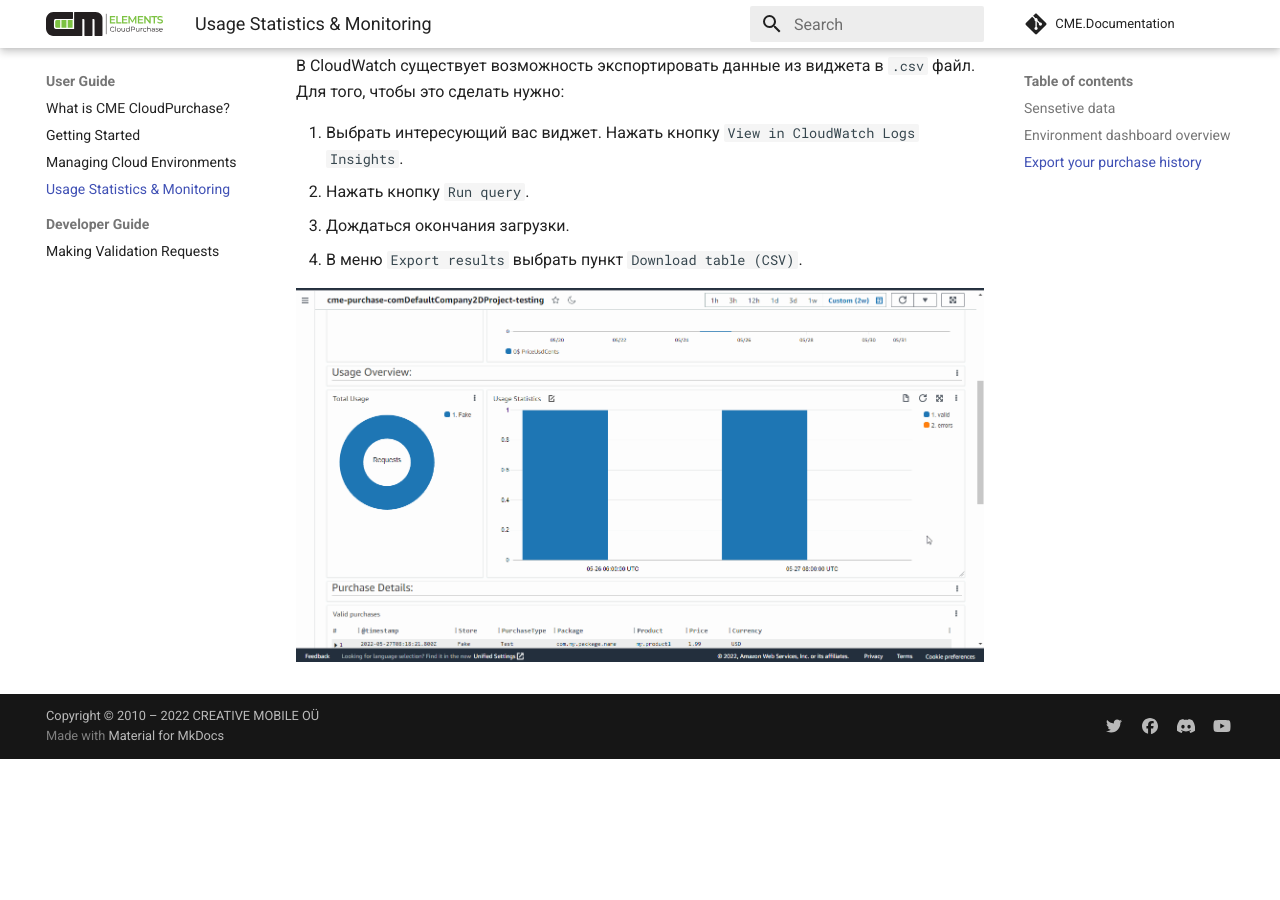
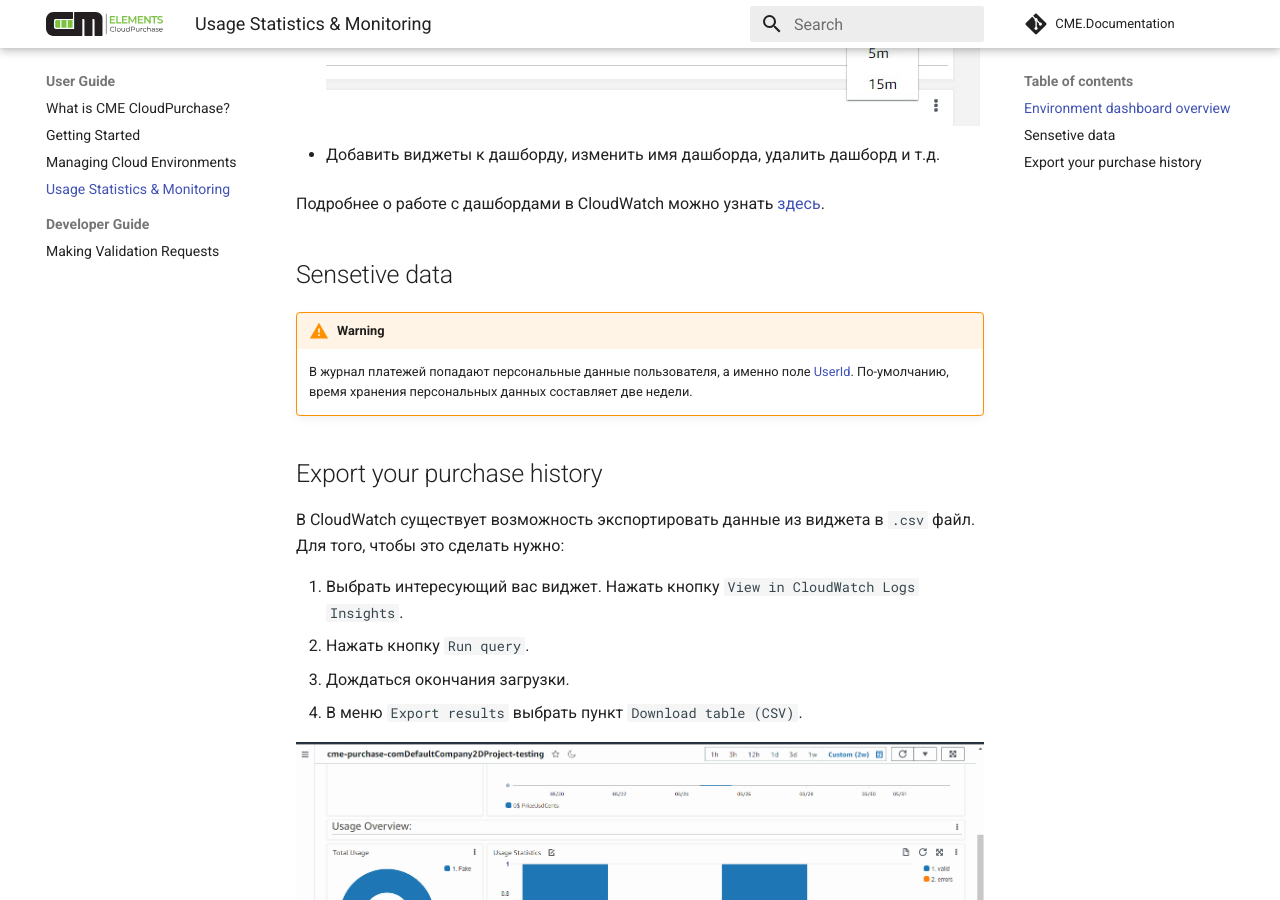
Before and after one commit to creative-mobile/CME.Documentation, an MkDocs documentation site: the page built from docs/user_guide/usage_statistics.md, in a window 1280 px wide and 900 px high, scrolled down 1739 px. Built offline with MkDocs 1.6.1 and Material for MkDocs 9.7.7, drawn with Linux system fonts in a browser that asks for light colours; comment, search, counter and statistics services are not loaded; before the commit the page ends 2498 px from its top, so only the background shows below that; some of the changed text lies outside the part shown.

Commit message:
Usage statistics cleanup

```diff
--- a/docs/user_guide/usage_statistics.md
+++ b/docs/user_guide/usage_statistics.md
@@ -27,6 +25,13 @@
 
 Подробнее о работе с дашбордами в CloudWatch можно узнать [здесь](https://docs.aws.amazon.com/AmazonCloudWatch/latest/monitoring/CloudWatch_Dashboards.html).
 
+## <a id="sensetive-data"></a> Sensetive data
+
+<div class="admonition warning">
+<p class="admonition-title">Warning</p>
+<p>В журнал платежей попадают персональные данные пользователя, а именно поле <a href="/api_reference/CME.CloudPurchase/#F-CME-CloudPurchase-ValidationRequest-UserId">UserId</a>. По-умолчанию, время хранения персональных данных составляет две недели.</p>
+</div>
+
 ## <a id="data-export"></a> Export your purchase history
 
 В CloudWatch существует возможность экспортировать данные из виджета в `.csv` файл. Для того, чтобы это сделать нужно:
```
Also changed, not shown: other parts of docs/user_guide/usage_statistics.md (+1 -3 lines), docs/assets/dashboard-preview.jpg (added).
